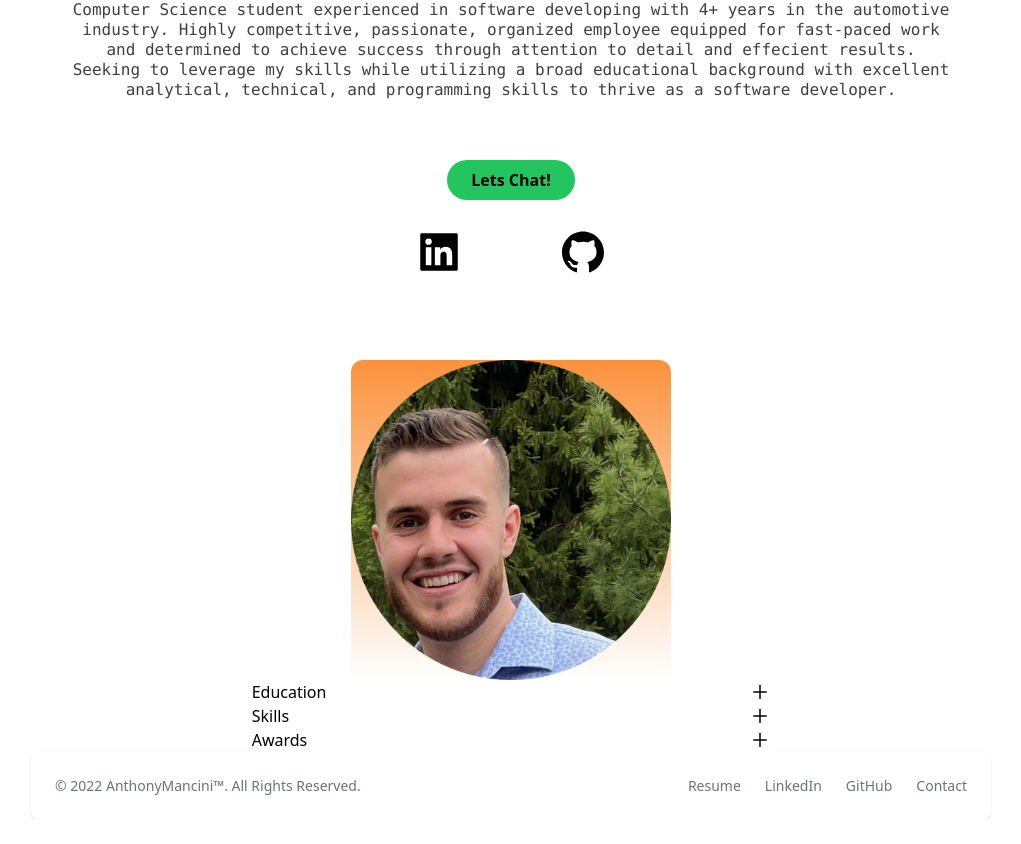
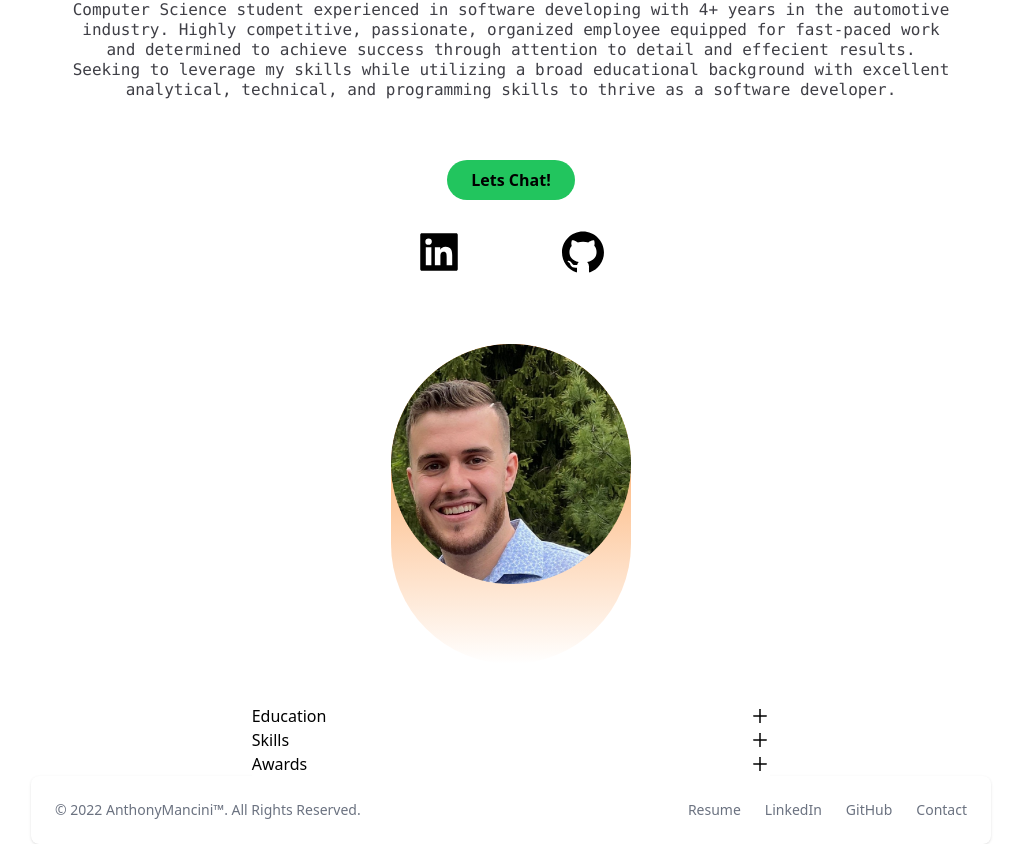
Before and after one commit to anth-mancini/myportfolio, a Next.js app: page / in a window 1280 px wide. Shown: the part 320-1164 px from the top of the page, without its empty margins (129-1150 px from the left). Before the commit the page ends 1140 px from the top, so only its background shows below. Built offline with nearby package versions, Linux system fonts and the light colour scheme.

Commit message:
ReAdjust Image

```diff
--- a/pages/index.js
+++ b/pages/index.js
@@ -108,7 +108,7 @@ export default function Home() {
               <AiFillGithub className='fill-black dark:fill-white'/>
             </a>
           </div>
-          <div className='relative bg-gradient-to-b from-orange-400 rounded-t-xl mx-auto w-80 h-80 mt-14'>
+          <div className='relative bg-gradient-to-b from-orange-400 rounded-full mx-auto w-60 h-80 mt-10 mb-10'>
             <Image src={profilepic}  objectFit='cover' />
           </div>
         </section>
```
